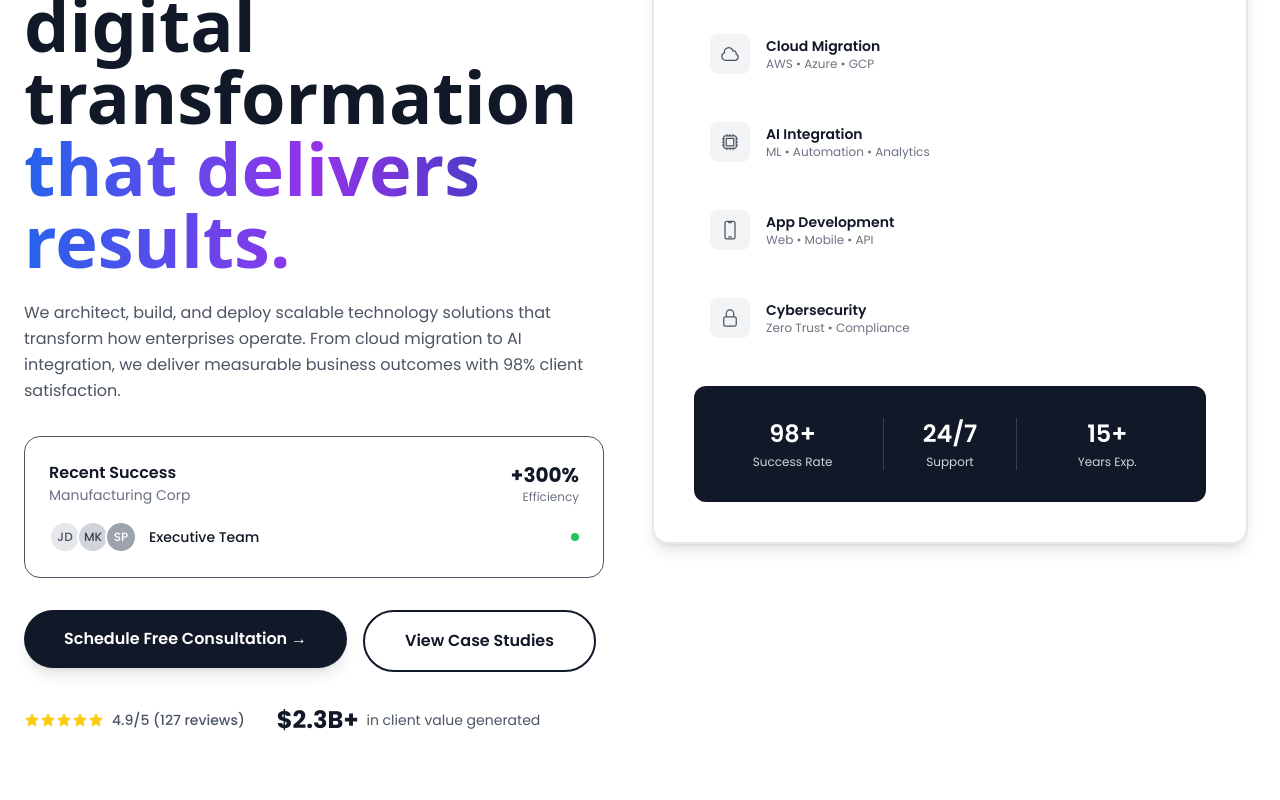
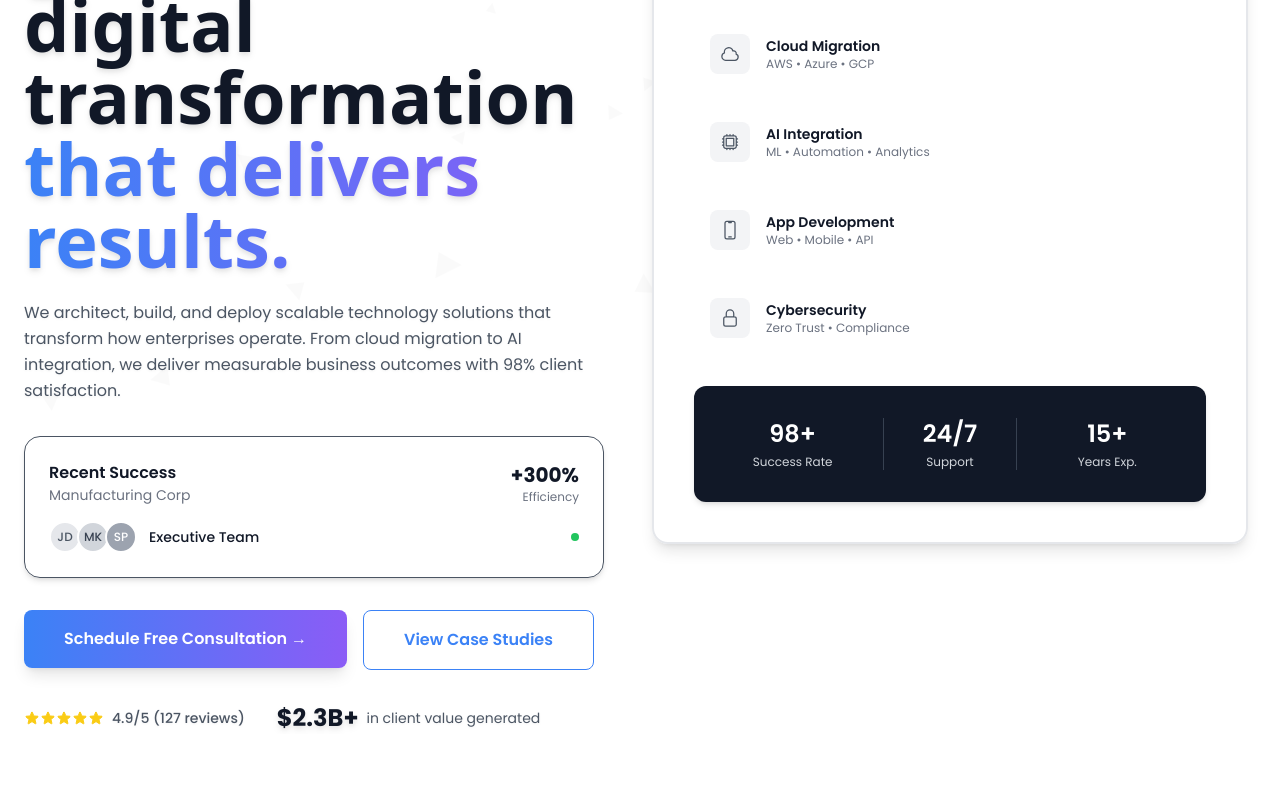
Before and after one commit to SusithD/Tech-Company-Website, a Nuxt app: page / in a window 1280 px wide. Shown: the part 360-1160 px from the top of the page. Built offline with nearby package versions, Linux system fonts and the light colour scheme; a web font is replaced by a local one.

Commit message:
Update branding from MB Tech Now to The qexle across footer and testimonials; enhance HeroSection with interactive p5.js background, improved visual effects, and refined styles for increased user engagement

```diff
--- a/components/HeroSection.vue
+++ b/components/HeroSection.vue
@@ -1,23 +1,28 @@
 <template>
-  <section class="min-h-screen bg-white flex items-start justify-center pt-24 md:pt-36">
-    <div class="w-full max-w-7xl mx-auto pl-0 pr-4 sm:pl-0 sm:pr-6 lg:pl-2 lg:pr-8">
+  <section class="min-h-screen bg-white relative overflow-hidden flex items-start justify-center pt-24 md:pt-36">
+    <!-- Canvas for p5.js Background Animation -->
+    <div id="p5-canvas" class="absolute inset-0 z-0"></div>
+    <!-- Slight Overlay for Content Readability -->
+    <div class="absolute inset-0 bg-white bg-opacity-80 z-10"></div>
+
+    <div class="w-full max-w-7xl mx-auto pl-0 pr-4 sm:pl-0 sm:pr-6 lg:pl-2 lg:pr-8 relative z-20">
       <div class="grid lg:grid-cols-2 gap-12 items-start">
         <!-- Left Content -->
         <div class="hero-content pl-4 sm:pl-6 lg:pl-4">
           <!-- Badge -->
           <div
-            class="inline-flex items-center bg-gray-100 text-gray-700 px-2 py-2 rounded-full text-sm font-medium mb-6">
+              class="inline-flex items-center bg-gray-100 text-gray-700 px-2 py-2 rounded-full text-sm font-medium mb-6 shadow-sm">
             <CheckCircleIcon class="w-3 h-3 text-green-500 mr-2" />
             Trusted by Fortune 500 Companies
           </div>
 
-          <h1 class="text-5xl md:text-6xl lg:text-7xl font-bold mb-6 leading-tight text-gray-900">
+          <h1 class="text-5xl md:text-6xl lg:text-7xl font-bold mb-6 leading-tight text-gray-900 drop-shadow-md">
             <span class="block">Enterprise-grade</span>
             <span class="block">digital transformation</span>
             <span class="block gradient-text">that delivers results.</span>
           </h1>
 
-          <p class="text-md text-gray-600 leading-relaxed mb-8 max-w-2xl">
+          <p class="text-md text-gray-600 leading-relaxed mb-8 max-w-2xl drop-shadow-sm">
             We architect, build, and deploy scalable technology solutions that transform how enterprises operate.
             From cloud migration to AI integration, we deliver measurable business outcomes with 98% client
             satisfaction.
@@ -25,7 +30,7 @@
 
           <div class="space-y-8">
             <div
-              class="bg-white p-6 rounded-2xl border border-gray-600 hover:border-gray-900 transition-all duration-300">
+                class="bg-white bg-opacity-95 p-6 rounded-2xl border border-gray-600 hover:border-gray-900 transition-all duration-300 shadow-md">
               <div class="flex items-center justify-between mb-4">
                 <div>
                   <div class="text-gray-900 font-semibold text-base">Recent Success</div>
@@ -77,11 +82,11 @@
                 <div class="flex text-yellow-400">
                   <StarIcon v-for="i in 5" :key="i" class="w-4 h-4 fill-current" />
                 </div>
-                <span class="text-gray-600 text-sm font-medium">4.9/5 (127 reviews)</span>
+                <span class="text-gray-600 text-sm font-medium drop-shadow-sm">4.9/5 (127 reviews)</span>
               </div>
               <div class="flex items-center space-x-2">
-                <span class="text-2xl font-bold text-gray-900">$2.3B+</span>
-                <span class="text-gray-600 text-sm">in client value generated</span>
+                <span class="text-2xl font-bold text-gray-900 drop-shadow-md">$2.3B+</span>
+                <span class="text-gray-600 text-sm drop-shadow-sm">in client value generated</span>
               </div>
             </div>
           </div>
@@ -91,16 +96,16 @@
         <div class="hero-right">
           <!-- Main Card - Enhanced Prominence -->
           <div
-            class="bg-white rounded-2xl p-10 border-2 border-gray-200 mb-6 shadow-lg hover:shadow-xl transition-all duration-300">
+              class="bg-white bg-opacity-95 rounded-2xl p-10 border-2 border-gray-200 mb-6 shadow-lg hover:shadow-xl transition-all duration-300">
             <div class="text-center mb-10">
               <div
                   class="inline-flex items-center bg-gray-900 text-white px-4 py-2 rounded-full text-xs font-semibold mb-4 tracking-wide">
                 ENTERPRISE SOLUTIONS
               </div>
-              <h3 class="text-3xl font-bold text-gray-900 mb-4 font-heading">
+              <h3 class="text-3xl font-bold text-gray-900 mb-4 font-heading drop-shadow-sm">
                 Solutions That Scale With You
               </h3>
-              <p class="text-gray-600 font-body text-base leading-relaxed">
+              <p class="text-gray-600 font-body text-base leading-relaxed drop-shadow-sm">
                 Enterprise-grade technology solutions designed for sustainable growth and digital transformation.
               </p>
             </div>
@@ -185,7 +190,7 @@
             </div>
 
             <!-- Enhanced Success Metrics -->
-            <div class="bg-gray-900 text-white p-8 rounded-xl">
+            <div class="bg-gray-900 text-white p-8 rounded-xl shadow-md">
               <div class="grid grid-cols-3 gap-6 text-center">
                 <div class="metric-item">
                   <div class="text-2xl font-semibold mb-1 counter" data-target="98">0</div>
@@ -213,9 +218,6 @@ import { onMounted } from 'vue'
 import { gsap } from 'gsap'
 import {
   CheckCircleIcon,
-  BoltIcon,
-  CheckIcon,
-  ShieldCheckIcon,
   StarIcon,
   CloudIcon,
   CpuChipIcon,
@@ -225,7 +227,77 @@ import {
 
 onMounted(() => {
   if (process.client) {
-    // Enhanced animations with more elements
+    // Load p5.js library
+    const script = document.createElement('script')
+    script.src = 'https://cdnjs.cloudflare.com/ajax/libs/p5.js/1.4.2/p5.min.js'
+    script.async = true
+    document.body.appendChild(script)
+
+    script.onload = () => {
+      // p5.js sketch for interactive geometric background
+      new p5((p) => {
+        let particles = []
+        const numParticles = 30
+
+        p.setup = () => {
+          let canvas = p.createCanvas(p.windowWidth, p.windowHeight)
+          canvas.parent('p5-canvas')
+          canvas.style('position', 'absolute')
+          canvas.style('z-index', '-1')
+
+          for (let i = 0; i < numParticles; i++) {
+            particles.push({
+              x: p.random(p.width),
+              y: p.random(p.height),
+              vx: p.random(-0.5, 0.5),
+              vy: p.random(-0.5, 0.5),
+              size: p.random(5, 15),
+              angle: p.random(p.TWO_PI)
+            })
+          }
+        }
+
+        p.draw = () => {
+          p.clear()
+          p.noStroke()
+
+          // Interactive response to mouse movement
+          let mouseInfluence = p.dist(p.mouseX, p.mouseY, p.width / 2, p.height / 2) / 500
+          let speedFactor = p.map(mouseInfluence, 0, 1, 0.5, 2)
+
+          particles.forEach(particle => {
+            // Draw geometric shapes (triangles)
+            p.push()
+            p.translate(particle.x, particle.y)
+            p.rotate(particle.angle)
+            p.fill(200, 200, 200, 100) // Light gray, semi-transparent
+            p.triangle(
+                -particle.size, -particle.size / 2,
+                particle.size, -particle.size / 2,
+                0, particle.size
+            )
+            p.pop()
+
+            // Update position and angle
+            particle.x += particle.vx * speedFactor
+            particle.y += particle.vy * speedFactor
+            particle.angle += 0.01
+
+            // Wrap around edges
+            if (particle.x < 0) particle.x += p.width
+            if (particle.x > p.width) particle.x -= p.width
+            if (particle.y < 0) particle.y += p.height
+            if (particle.y > p.height) particle.y -= p.height
+          })
+        }
+
+        p.windowResized = () => {
+          p.resizeCanvas(p.windowWidth, p.windowHeight)
+        }
+      })
+    }
+
+    // Existing GSAP animations
     gsap.fromTo('.hero-content',
         { opacity: 0, y: 50 },
         { opacity: 1, y: 0, duration: 1, ease: 'power3.out' }
@@ -236,7 +308,6 @@ onMounted(() => {
         { opacity: 1, x: 0, duration: 1, delay: 0.3, ease: 'power3.out' }
     )
 
-    // Animate service items with stagger
     gsap.fromTo('.service-item',
         { opacity: 0, y: 30, scale: 0.9 },
         {
@@ -250,7 +321,6 @@ onMounted(() => {
         }
     )
 
-    // Counter animation for metrics
     const animateCounter = (element, target) => {
       gsap.to(element, {
         innerHTML: target,
@@ -264,7 +334,6 @@ onMounted(() => {
       })
     }
 
-    // Initialize counters - only if they exist
     const counters = document.querySelectorAll('.counter')
     counters.forEach(counter => {
       if (counter && counter.dataset) {
@@ -273,11 +342,9 @@ onMounted(() => {
       }
     })
 
-    // Add click handlers for service items
     const serviceItems = document.querySelectorAll('.service-item')
     serviceItems.forEach(item => {
       item.addEventListener('click', () => {
-        // Add a subtle pulse animation on click
         gsap.to(item, {
           scale: 0.95,
           duration: 0.1,
@@ -288,7 +355,6 @@ onMounted(() => {
       })
     })
 
-    // Animate metric items on hover
     const metricItems = document.querySelectorAll('.metric-item')
     metricItems.forEach(item => {
       item.addEventListener('mouseenter', () => {
@@ -310,3 +376,37 @@ onMounted(() => {
   }
 })
 </script>
+
+<style scoped>
+.gradient-text {
+  background: linear-gradient(to right, #3b82f6, #8b5cf6);
+  -webkit-background-clip: text;
+  -webkit-text-fill-color: transparent;
+}
+
+.btn-primary {
+  background: linear-gradient(to right, #3b82f6, #8b5cf6);
+  color: white;
+  border: none;
+  border-radius: 0.5rem;
+  transition: transform 0.3s ease, box-shadow 0.3s ease;
+}
+
+.btn-primary:hover {
+  transform: translateY(-2px);
+  box-shadow: 0 4px 6px rgba(0, 0, 0, 0.1);
+}
+
+.btn-secondary {
+  background: transparent;
+  color: #3b82f6;
+  border: 1px solid #3b82f6;
+  border-radius: 0.5rem;
+  transition: transform 0.3s ease, box-shadow 0.3s ease;
+}
+
+.btn-secondary:hover {
+  transform: translateY(-2px);
+  box-shadow: 0 4px 6px rgba(0, 0, 0, 0.1);
+}
+</style>
--- a/components/TestimonialsSection.vue
+++ b/components/TestimonialsSection.vue
@@ -168,7 +168,7 @@ const testimonials = [
     company: 'Innovent Health',
     initials: 'RK',
     avatarClass: 'bg-gradient-to-r from-blue-600 to-purple-600',
-    quote: 'MB Tech transformed our entire digital infrastructure. Their expertise in enterprise solutions is unmatched, and the results speak for themselves.',
+    quote: 'The qexle transformed our entire digital infrastructure. Their expertise in enterprise solutions is unmatched, and the results speak for themselves.',
     rating: '5.0',
     impact: '+400%',
     impactDesc: 'System Performance'
```
Also changed, not shown: components/FooterSection.vue (+4 -4 lines). Lines whose indentation alone changed are shown as unchanged.
